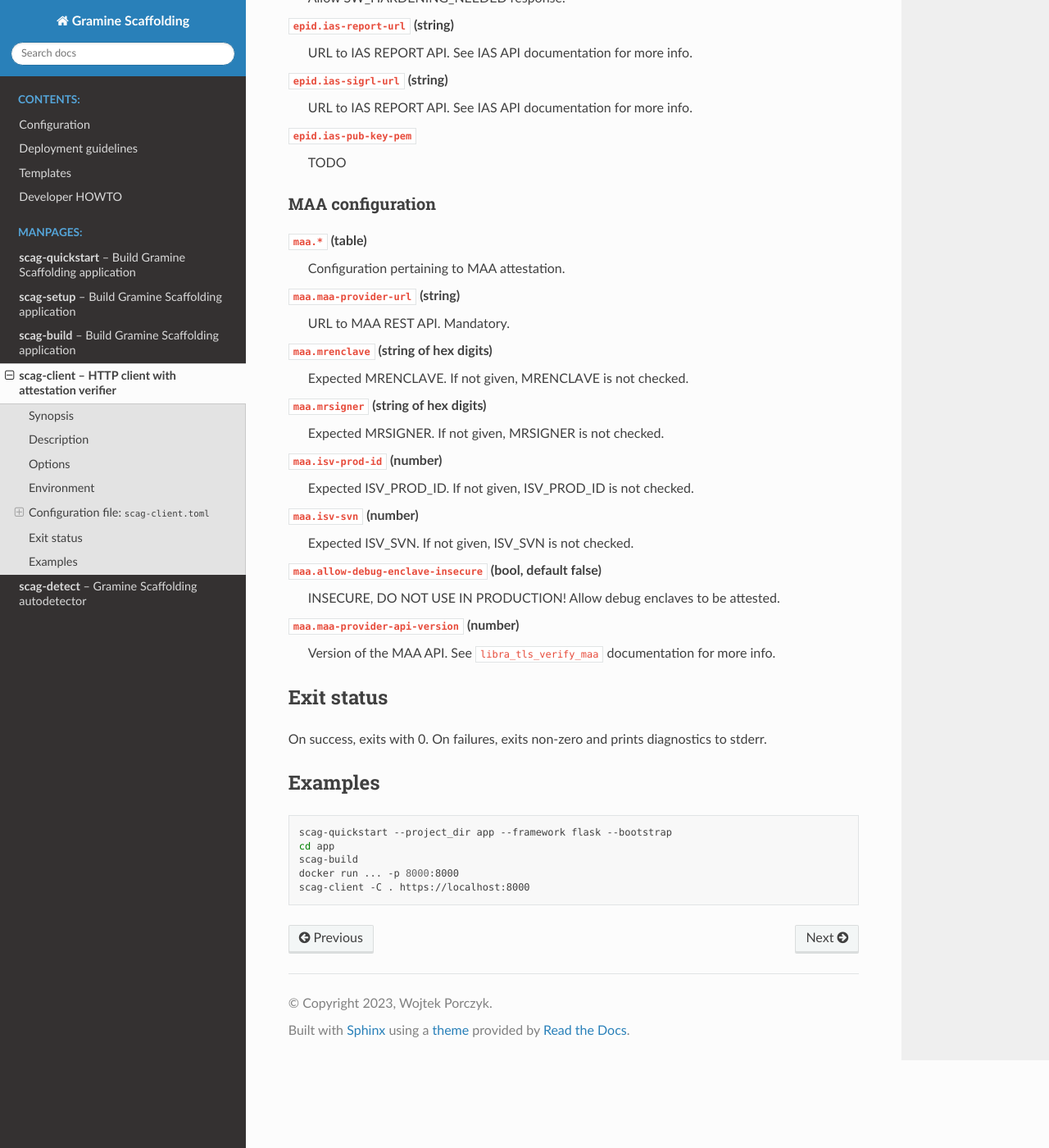
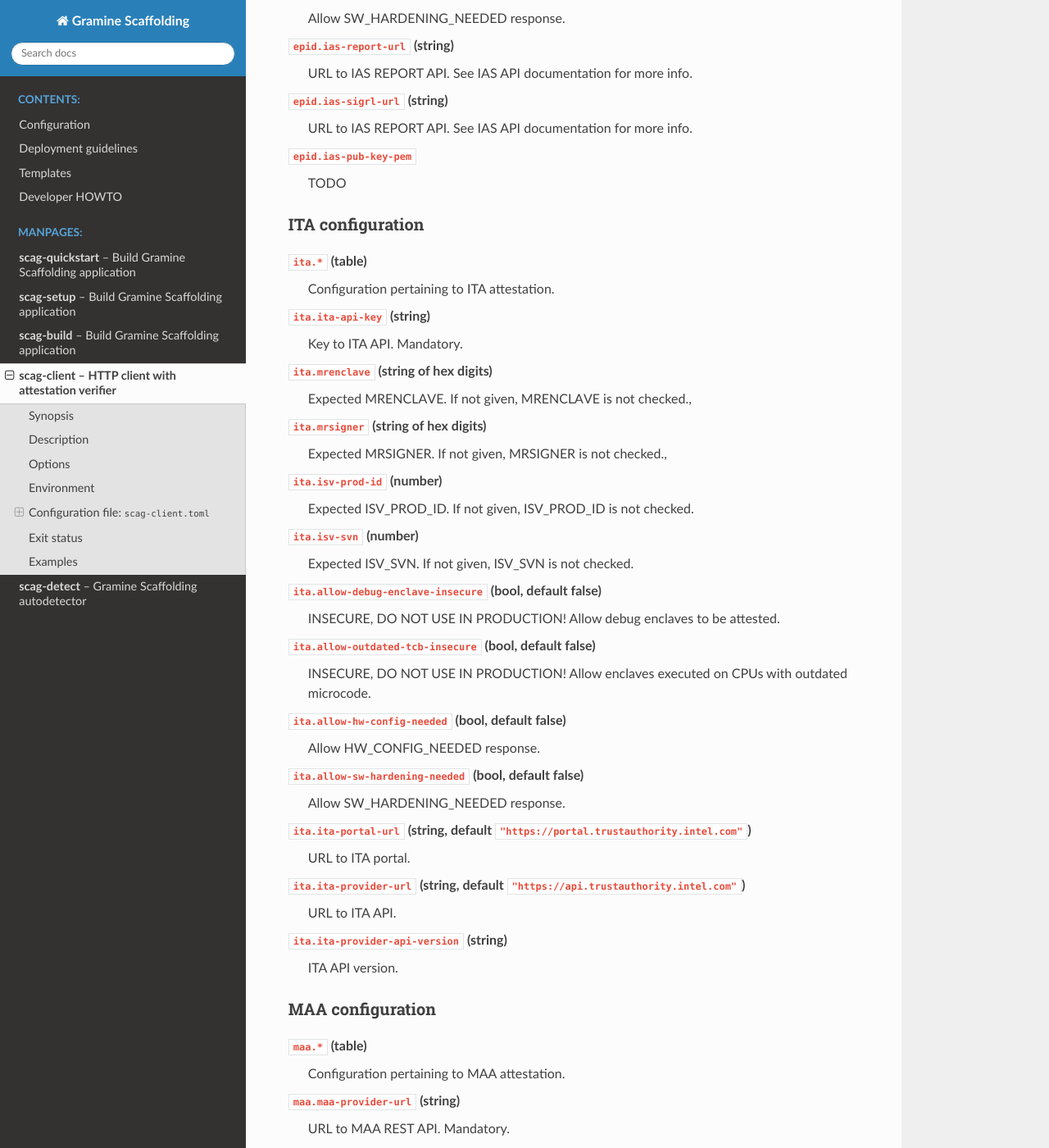
Before and after one commit to gramineproject/gramine-scaffolding, a Sphinx documentation site: the page built from Documentation/manpages/scag-client.rst, in a window 1280 px wide and 1400 px high, scrolled down 3842 px. Shown: the whole window at 82% size. Built offline with Sphinx 7.4.7 and the Read the Docs theme 2.0.0, drawn with Linux system fonts in a browser that asks for light colours; some of the changed text lies outside the part shown.

Commit message:
Add integration for ITA attestation
Signed-off-by: Wojtek Porczyk <woju@invisiblethingslab.com>

```diff
--- a/Documentation/manpages/scag-client.rst
+++ b/Documentation/manpages/scag-client.rst
@@ -92,7 +92,7 @@
 
 This file is written by :ref:`scag-build` and read in :ref:`scag-client`. It
 contains default values that configure the attestation environment, like
-type of attestation (DCAP, EPID, or MAA), expected MRENCLAVE and other
+type of attestation (DCAP, EPID, ITA or MAA), expected MRENCLAVE and other
 options.
 
 The file is searched in three locations, in following order:
@@ -113,6 +113,7 @@
 
     - ``DCAP``
     - ``EPID``
+    - ``ITA``
     - ``MAA``.
 
 DCAP configuration
@@ -189,6 +190,49 @@
 ``epid.ias-pub-key-pem``
     TODO
 
+ITA configuration
+-----------------
+
+``ita.*`` (table)
+    Configuration pertaining to ITA attestation.
+
+``ita.ita-api-key`` (string)
+    Key to ITA API. Mandatory.
+
+``ita.mrenclave`` (string of hex digits)
+    Expected MRENCLAVE. If not given, MRENCLAVE is not checked.,
+
+``ita.mrsigner`` (string of hex digits)
+    Expected MRSIGNER. If not given, MRSIGNER is not checked.,
+
+``ita.isv-prod-id`` (number)
+    Expected ISV_PROD_ID. If not given, ISV_PROD_ID is not checked.
+
+``ita.isv-svn`` (number)
+    Expected ISV_SVN. If not given, ISV_SVN is not checked.
+
+``ita.allow-debug-enclave-insecure`` (bool, default false)
+    INSECURE, DO NOT USE IN PRODUCTION! Allow debug enclaves to be attested.
+
+``ita.allow-outdated-tcb-insecure`` (bool, default false)
+    INSECURE, DO NOT USE IN PRODUCTION! Allow enclaves executed on CPUs with
+    outdated microcode.
+
+``ita.allow-hw-config-needed`` (bool, default false)
+    Allow HW_CONFIG_NEEDED response.
+
+``ita.allow-sw-hardening-needed`` (bool, default false)
+    Allow SW_HARDENING_NEEDED response.
+
+``ita.ita-portal-url`` (string, default ``"https://portal.trustauthority.intel.com"``)
+    URL to ITA portal.
+
+``ita.ita-provider-url`` (string, default ``"https://api.trustauthority.intel.com"``)
+    URL to ITA API.
+
+``ita.ita-provider-api-version`` (string)
+    ITA API version.
+
 MAA configuration
 -----------------
 
```
Also changed, not shown: 2 other files.
